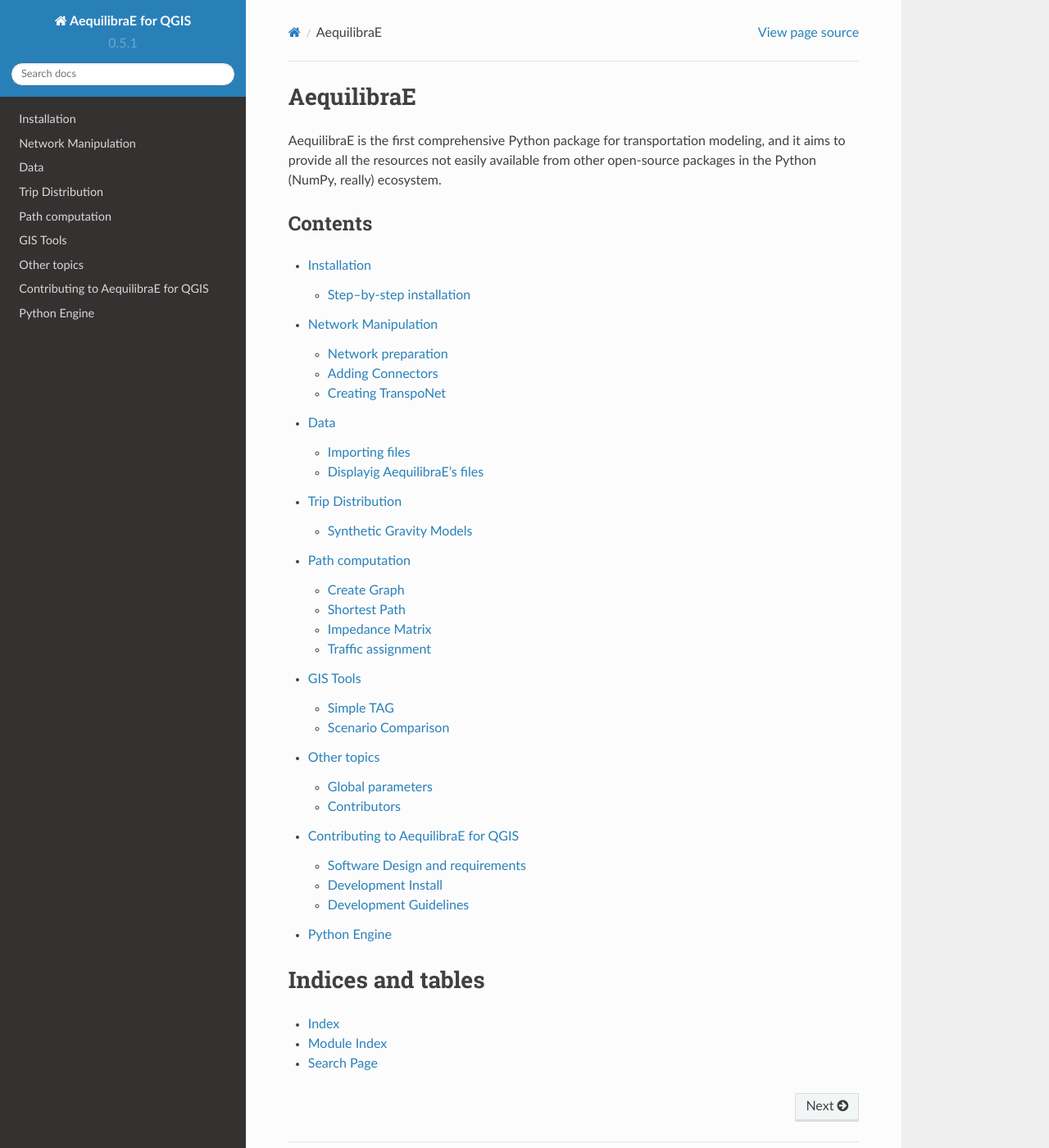
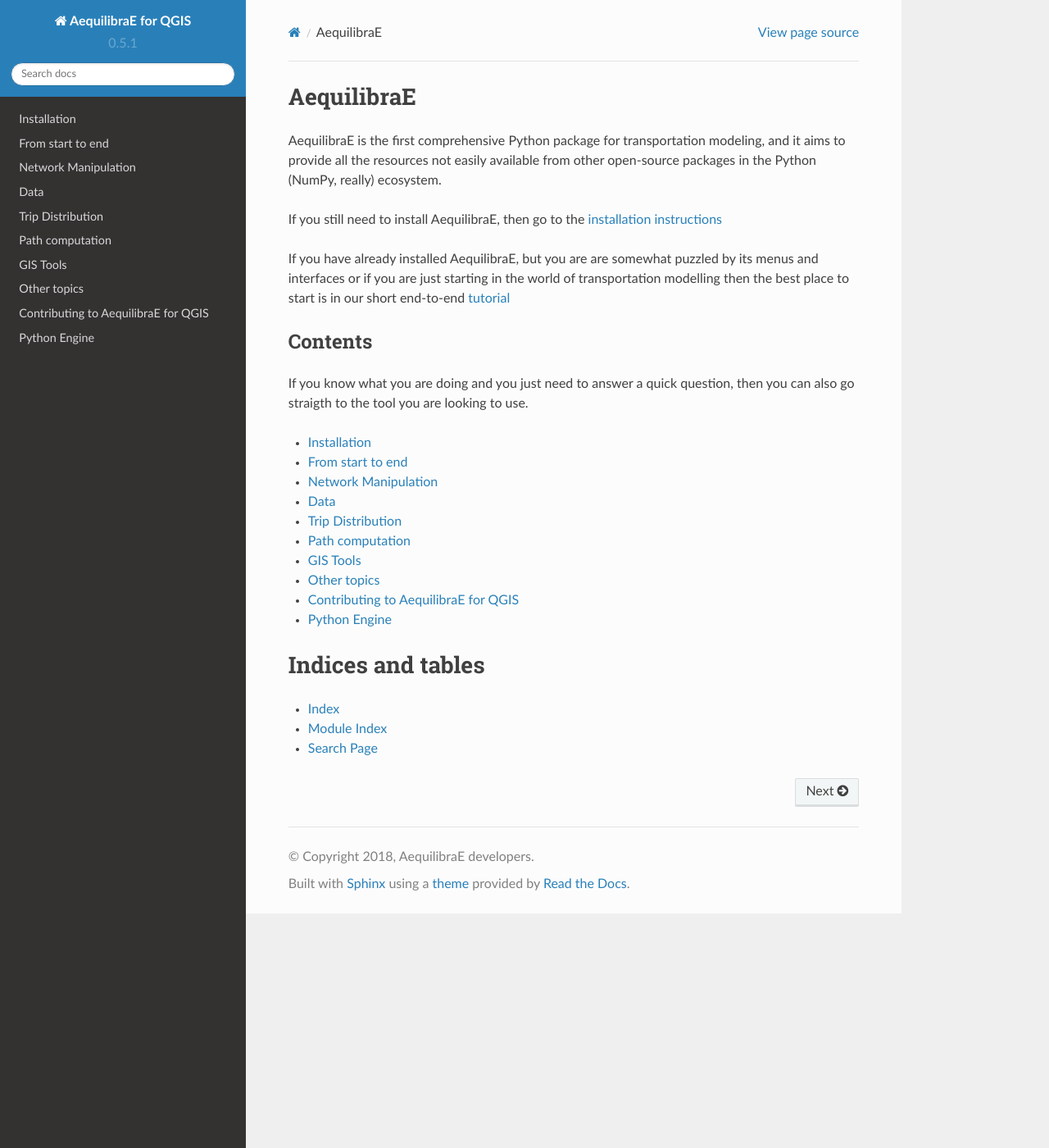
Before and after one commit to AequilibraE/qaequilibrae, a Sphinx documentation site: the page built from docs/source/index.rst, in a window 1280 px wide and 1400 px high. Shown: the whole window at 82% size. Built offline with Sphinx 7.4.7 and the Read the Docs theme 2.0.0, drawn with Linux system fonts in a browser that asks for light colours; formulas are drawn with MathJax 3.

Commit message:
Chipping in on documentation

```diff
--- /dev/null
+++ b/docs/source/example.rst
@@ -0,0 +1,21 @@
+From start to end
+=================
+
+.. toctree::
+   :maxdepth: 2
+
+.. _tutorial:
+
+There are three individual tools in this submenu.
+
+Sourcing the data
+-----------------
+pass
+
+Adding Connectors
+-----------------
+pass
+
+Creating TranspoNet
+-------------------
+pass
--- a/docs/source/index.rst
+++ b/docs/source/index.rst
@@ -4,13 +4,24 @@
 AequilibraE is the first comprehensive Python package for transportation modeling, and it aims to provide all the
 resources not easily available from other open-source packages in the Python (NumPy, really) ecosystem.
 
+If you still need to install AequilibraE, then go to the `installation instructions <installation.html>`__
+
+If you have already installed AequilibraE, but you are are somewhat puzzled by its menus and interfaces or if you are
+just starting in the world of transportation modelling then the best place to start is in our short end-to-end
+`tutorial <example.html>`__
+
+
 Contents
 --------
 
+If you know what you are doing and you just need to answer a quick question, then you can also go straigth to the tool
+you are looking to use.
+
 .. toctree::
-   :maxdepth: 2
+   :maxdepth: 1
 
-   gettingstarted
+   installation
+   example
    networkmanipulation
    data
    tripdistribution
@@ -21,7 +32,6 @@
    engine
 
 
-
 Indices and tables
 ==================
 
--- a/docs/source/networkmanipulation.rst
+++ b/docs/source/networkmanipulation.rst
@@ -1,5 +1,5 @@
 Network Manipulation
-==========================
+====================
 
 .. toctree::
    :maxdepth: 2
```
Also changed, not shown: docs/source/installation.rst (renamed from docs/source/gettingstarted.rst).
